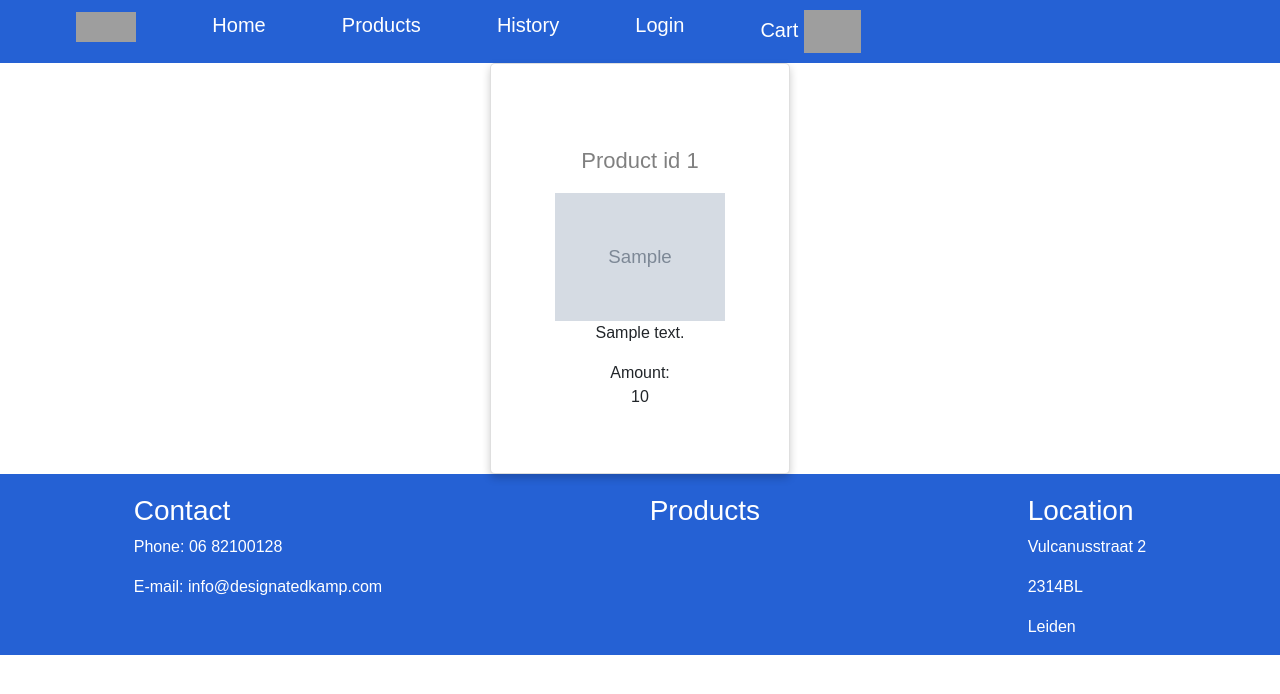
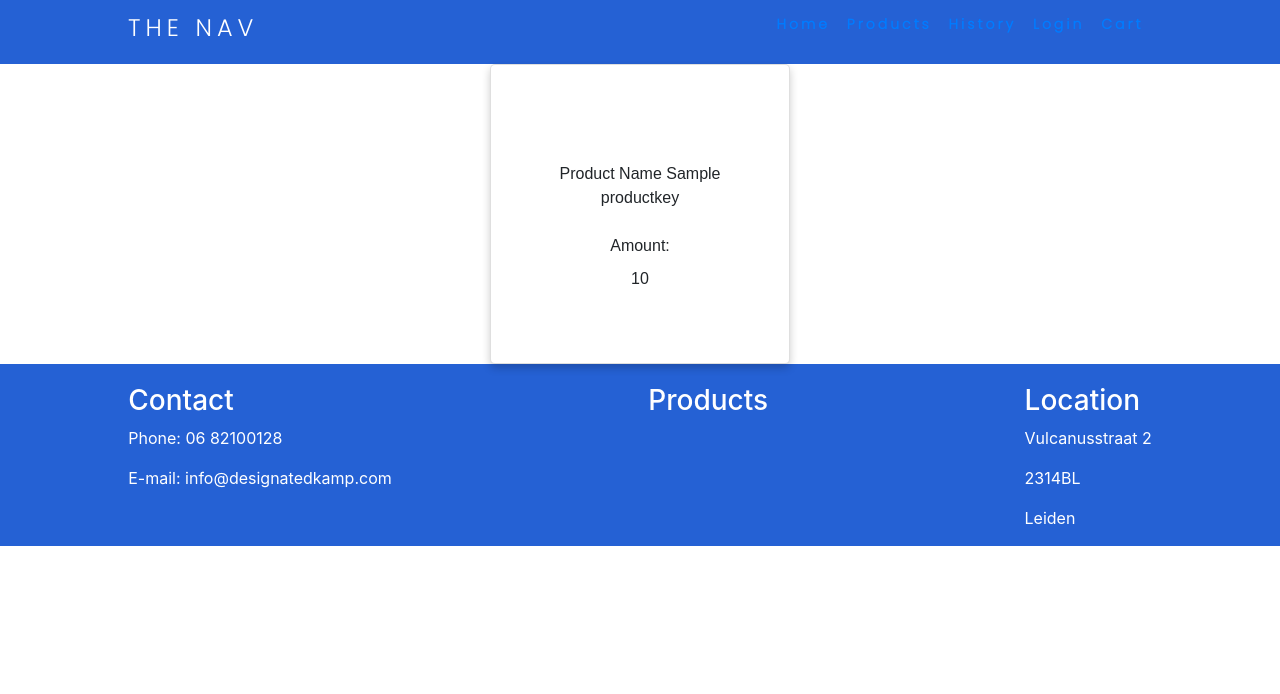
Before and after one commit to dragondungeon1/ALA-jmr, a Symfony app: template templates/product/history.html.twig in a window 1280 px wide. Shown: the top 694 px of the page. Run offline with Twig, Linux system fonts and the light colour scheme; the template is opened without the code that fills it: most values are stand-ins (such as "Sample title", 1, 10 or a date in 2020); grey boxes marked "Sample" are stand-in pictures; some libraries are stand-ins or nearby versions; grey boxes are pictures that could not be loaded.

Commit message:
Added a new navbar

```diff
--- a/public/stylesheet.css
+++ b/public/stylesheet.css
@@ -1,11 +1,11 @@
 html * {
-    font-family: 'Montserrat', sans-serif;
+    /*font-family: 'Montserrat', sans-serif;*/
     padding: 0;
     margin: 0;
 }
 
 .card {
-    box-shadow: 0 4px 8px 0 rgba(0, 0, 0, 0.2);
+    box-shadow: 0 14px 22px 0 rgba(0, 0, 0, 0.2);
     max-width: 300px;
     margin: auto;
     text-align: center;
--- a/templates/base.html.twig
+++ b/templates/base.html.twig
@@ -9,23 +9,27 @@
         <link rel="stylesheet" href="https://stackpath.bootstrapcdn.com/bootstrap/4.5.2/css/bootstrap.min.css"
               integrity="sha384-JcKb8q3iqJ61gNV9KGb8thSsNjpSL0n8PARn9HuZOnIxN0hoP+VmmDGMN5t9UJ0Z"
               crossorigin="anonymous">
+        <link href="https://fonts.googleapis.com/css2?family=Poppins:wght@300&display=swap" rel="stylesheet">
+
         <link rel="stylesheet" href="../main.css">
         <script></script>
     {% endblock %}
-    <div>
-        <nav class="navcolor">
-            <ul class="navflex fix-me-line">
-                <a href="{{ '/' }}"><img class="navimg" src="./img/logo.png" alt="logo"></a>
-                <li><a class="navli" href="{{ '/' }}">Home</a></li>
-                <li><a class="navli" href="{{ '/cart' }}">Products</a></li>
-                <li><a class="navli" href="{{ '/history' }}">History</a></li>
-                <li><a class="navli" href="{{ '/login' }}">Login</a></li>
-                <li><a class="navli" href="{{ '/view' }}">Cart <img class="navcart" src="./img/add-to-cart.png" alt=""></a>
-                </li>
+{#    <div>#}
+{#        <nav class="navcolor">#}
+{#            <ul class="navflex fix-me-line">#}
+{#                <a href="{{ '/' }}"><img class="navimg" src="./img/logo.png" alt="logo"></a>#}
+{#                <li><a class="navli" href="{{ '/' }}">Home</a></li>#}
+{#                <li><a class="navli" href="{{ '/cart' }}">Products</a></li>#}
+{#                <li><a class="navli" href="{{ '/history' }}">History</a></li>#}
+{#                <li><a class="navli" href="{{ '/login' }}">Login</a></li>#}
+{#                <li><a class="navli" href="{{ '/view' }}">Cart <img class="navcart" src="./img/add-to-cart.png" alt=""></a>#}
+{#                </li>#}
 
-            </ul>
-        </nav>
-    </div>
+{#            </ul>#}
+{#        </nav>#}
+{#    </div>#}
+
+    {% include 'nav/index.html.twig' %}
 </head>
 {% block body %}
     <body>
--- a/templates/default/index.html.twig
+++ b/templates/default/index.html.twig
@@ -1,5 +1,5 @@
 {% extends 'base.html.twig' %}
-{% block title %}Hello DefaultController!{% endblock %}
+{#{% block title %}Hello DefaultController!{% endblock %}#}
 
 {% block body %}
     {#    <style>#}
--- /dev/null
+++ b/templates/nav/index.html.twig
@@ -0,0 +1,193 @@
+
+{#{% block title %}Hello NavController!{% endblock %}#}
+
+{% block body %}
+    <html>
+    <head>
+        <meta charset="UTF-8">
+        <meta name="viewport"
+              content="width=device-width, user-scalable=no, initial-scale=1.0, maximum-scale=1.0, minimum-scale=1.0">
+        <meta http-equiv="X-UA-Compatible" content="ie=edge">
+        <link href="https://fonts.googleapis.com/css2?family=Poppins:wght@300&display=swap" rel="stylesheet">
+
+        <title>Document</title>
+
+    </head>
+    <body>
+    <nav>
+        <div class="logo">
+            <h4>The Nav</h4>
+        </div>
+        <ul class="nav-links ">
+            <li><a href="{{ '/' }}">Home</a></li>
+            <li><a href="{{ '/cart' }}">Products</a></li>
+            <li><a href="{{ '/history' }}">History</a></li>
+            <li><a href="{{ '/login' }}">Login</a></li>
+            <li><a href="{{ '/view' }}">Cart</a></li>
+        </ul>
+
+        <div class="burger toggle">
+            <div class="line1"></div>
+            <div class="line2 "></div>
+            <div class="line3"></div>
+
+        </div>
+    </nav>
+    <script src="../js/main.js"></script>
+    </body>
+    <style>
+        * {
+            margin: 0px;
+            padding: 0px;
+            box-sizing: border-box;
+        }
+
+        nav {
+            display: flex;
+            justify-content: space-around;
+            align-items: center;
+            min-height: 8vh;
+            background-color: #2561D4;
+            color: white; !important;
+        }
+
+        .logo {
+            color: white;
+            font-family: 'Poppins', sans-serif;
+            text-transform: uppercase;
+            letter-spacing: 5px;
+            font-size: 20px;
+        }
+
+        .nav-links {
+            display: flex;
+            width: 30%;
+            justify-content: space-around;
+            color: white !important;
+            font-family: 'Poppins', sans-serif;
+
+        }
+
+        .nav-links li {
+            list-style: none;
+            color: white !important;
+        }
+
+
+        .nav-links a {
+            /*color: white;*/
+            text-decoration: none;
+            letter-spacing: 3px;
+            font-weight: bold;
+            font-size: 14px;;
+        }
+
+        .burger {
+            display: none;
+        }
+
+        .burger div {
+            width: 25px;
+            height: 3px;
+            background-color: white;
+            margin: 5px;
+            transition: all 0.3s ease-in;
+
+        }
+
+        @media screen and (max-width: 1024px) {
+            .nav-links {
+                width: 50%;
+            }
+        }
+
+        @media screen and (max-width: 768px) {
+            body {
+                overflow-x: hidden !important;
+            }
+
+            .nav-links {
+                position: absolute;
+                right: 0px;
+                height: 92vh;
+                top: 8vh;
+                background-color: #2561D4;
+                display: flex;
+                flex-direction: column;
+                align-items: center;
+                width: 30%;
+                transform: translateX(100%);
+                transition: transform 0.5s ease-in;
+                color: white;
+            }
+
+            .nav-links li {
+                color: white;
+            }
+
+            .burger {
+                display: block;
+            }
+        }
+
+
+        .nav-active {
+            transform: translateX(0%);
+        }
+
+        @keyframes navLinkFade {
+            from {
+                opacity: 0;
+                transform: translateX(50px);
+            }
+            to {
+                opacity: 1;
+                transform: translateX(0px);
+            }
+        }
+
+        .toggle .line1 {
+            transform: rotate(-45deg) translate(-5px, 6px);
+        }
+
+        .toggle .line2 {
+            opacity: 0;
+        }
+
+        .toggle .line3 {
+            transform: rotate(45deg) translate(-5px, -6px);
+
+        }
+    </style>
+    <script>
+        let navSlide = () => {
+            let burger = document.querySelector('.burger');
+            let nav = document.querySelector('.nav-links')
+            let navLinks = document.querySelectorAll('nav-links li')
+
+
+            //toggle de navbar
+            burger.addEventListener('click', () => {
+                nav.classList.toggle('nav-active')
+
+                // anitmate links
+                navLinks.forEach((link, index) => {
+                    if (link.style.animation) {
+                        link.style.animation = ''
+                    } else {
+                        link.style.animation = `navLinkFade 0.s ease forwards ${index / 7 + 1.5}s`;
+
+                    }
+                });
+                //burger animation
+                burger.classList.toggle('toggle')
+            });
+
+        }
+        navSlide();
+
+    </script>
+
+
+    </html>
+{% endblock %}
--- a/templates/product/history.html.twig
+++ b/templates/product/history.html.twig
@@ -8,10 +8,11 @@
             <div id="prodcard{{ order.id }}" class="card pech">
                 <p>{{ order.placedAt.format('d/m/Y') }}</p>
                 {% for orderHasProduct in order.orderHasProducts %}
-                    <p class="price">Product id {{ orderHasProduct.productkey.id }}</p>
-                    <img src="{{ orderHasProduct.productkey.img }}" alt="Denim Jeans" style="width:100%">
+{#                    <p class="price">Product id {{ orderHasProduct.productkey.id }}</p>#}
+                    <p class="">Product Name {{ orderHasProduct.productkey.prodname }}</p>
+{#                    <img src="{{ orderHasProduct.productkey.img }}" alt="Denim Jeans" style="width:100%">#}
 
-                    <p>{{ orderHasProduct.productkey.description }}</p>
+{#                    <p>{{ orderHasProduct.productkey.description }}</p>#}
 
                     <span>Amount:</span>
                     <span id="amount">{{ orderHasProduct.amount }}</span>
```
Also changed, not shown: src/Controller/NavController.php (added, +20 -0 lines), templates/cart/index.html.twig (+10 -1 lines).
